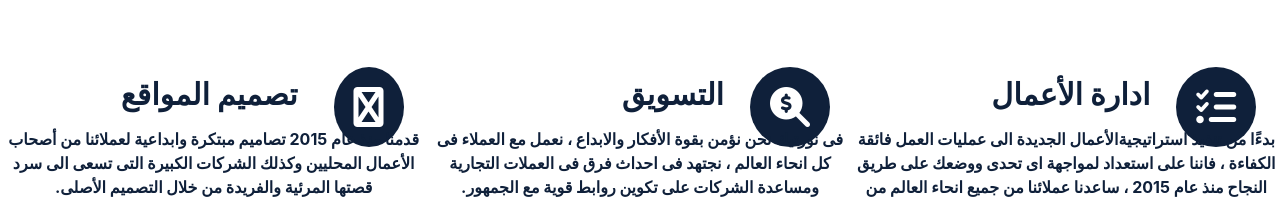
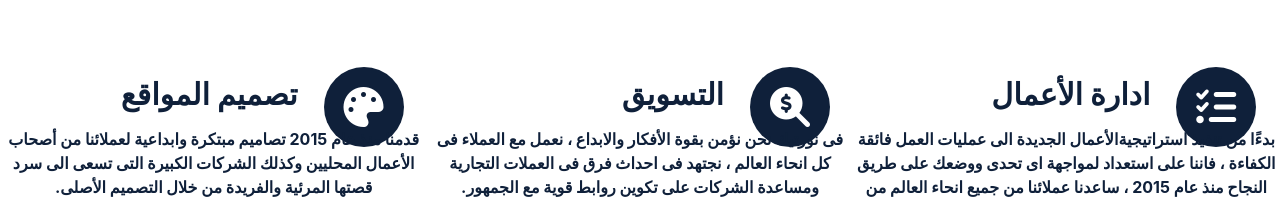
Before and after one commit to abd-alrahman01/noortech, a plain HTML site: page index.html in a window 1280 px wide. Shown: the part 597-796 px from the top of the page. Drawn offline with nearby package versions, Linux system fonts and the light colour scheme.

Commit message:
Update index.html

```diff
--- a/index.html
+++ b/index.html
@@ -156,7 +156,7 @@
         </div>
 
         <div id="topservice">
-            <i id="service-icon-box" class="fas fa-sketch"></i>
+            <i id="service-icon-box" class="fas fa-palette"></i>
             <b id="work-manage">تصميم المواقع</b>
             <p id="manage-p">
                 قدمنا منذ عام 2015 تصاميم مبتكرة وابداعية لعملائنا من أصحاب الأعمال المحليين وكذلك الشركات الكبيرة التى تسعى الى
```
